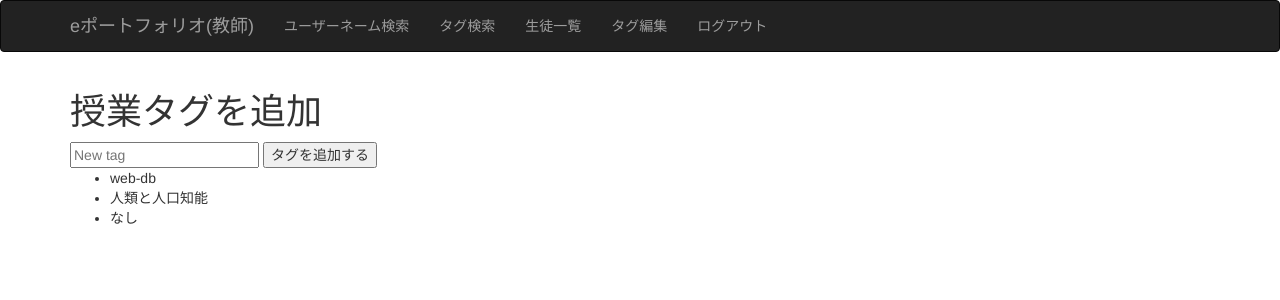
After one commit to furuyashikiiori/Eport-folio, a Flask app: page /tags in a window 1280 px wide. The commit adds this page. Shown: the top 300 px of the page. Run offline with Flask 3, Linux system fonts and the light colour scheme; a user stored in the database is signed in; data comes from the database, SQL or seed files in the repository; both versions use the stored data as it was after the commit; some libraries are stand-ins or nearby versions.

Commit message:
タグ検索

```diff
--- a/app.py
+++ b/app.py
@@ -49,6 +49,23 @@ def create_tables():
             created_at TIMESTAMP DEFAULT CURRENT_TIMESTAMP,
             FOREIGN KEY (portfolio_id) REFERENCES portfolio (id),
             FOREIGN KEY (teacher_id) REFERENCES user (id)
+        )
+    ''')
+    cursor.execute('''
+        CREATE TABLE IF NOT EXISTS tags (
+            id INTEGER PRIMARY KEY AUTOINCREMENT,
+            name TEXT NOT NULL UNIQUE
+        )
+    ''')
+
+    # ポートフォリオとタグの関係を保存するテーブル
+    cursor.execute('''
+        CREATE TABLE IF NOT EXISTS portfolio_tags (
+            portfolio_id INTEGER,
+            tag_id INTEGER,
+            FOREIGN KEY (portfolio_id) REFERENCES portfolio (id),
+            FOREIGN KEY (tag_id) REFERENCES tags (id),
+            PRIMARY KEY (portfolio_id, tag_id)
         )
     ''')
     conn.commit()
@@ -115,29 +132,71 @@ def logout():
     flash('You have been logged out.', 'info')
     return redirect(url_for('index'))
 
-@app.route('/portfolio', methods=['GET', 'POST']) # 1つのポートフォリオを表示
+# @app.route('/portfolio', methods=['GET', 'POST']) # 1つのポートフォリオを表示
+# def portfolio():
+#     if 'user_id' not in session:
+#         flash('You need to be logged in to view this page.', 'danger')
+#         return redirect(url_for('login'))
+
+#     form = PortfolioForm()
+#     if form.validate_on_submit():
+#         title = form.title.data
+#         content = form.content.data
+
+#         conn = get_db_connection()
+#         cursor = conn.cursor()
+#         cursor.execute("INSERT INTO portfolio (user_id, title, content) VALUES (?, ?, ?)",
+#                        (session['user_id'], title, content))
+#         conn.commit()
+#         conn.close()
+
+#         flash('Portfolio entry added!', 'success')
+#         return redirect(url_for('portfolio'))
+
+#     conn = get_db_connection()
+#     cursor = conn.cursor()
+#     cursor.execute("SELECT * FROM portfolio WHERE user_id = ?", (session['user_id'],))
+#     portfolio_rows = cursor.fetchall()
+#     conn.close()
+
+#     portfolios = [Portfolio(row['id'], row['user_id'], row['title'], row['content'], row['created_at'])
+#                   for row in portfolio_rows]
+
+#     return render_template('portfolio.html', form=form, portfolios=portfolios)
+
+@app.route('/portfolio', methods=['GET', 'POST'])
 def portfolio():
     if 'user_id' not in session:
         flash('You need to be logged in to view this page.', 'danger')
         return redirect(url_for('login'))
 
+    conn = get_db_connection()
+    cursor = conn.cursor()
+
+    # フォームにタグの選択肢を追加
     form = PortfolioForm()
+    form.tags.choices = [(tag['id'], tag['name']) for tag in cursor.execute("SELECT * FROM tags").fetchall()]
+
     if form.validate_on_submit():
         title = form.title.data
         content = form.content.data
 
-        conn = get_db_connection()
-        cursor = conn.cursor()
+        # ポートフォリオの作成
         cursor.execute("INSERT INTO portfolio (user_id, title, content) VALUES (?, ?, ?)",
                        (session['user_id'], title, content))
+        portfolio_id = cursor.lastrowid
+
+        # 選択されたタグを保存
+        for tag_id in form.tags.data:
+            cursor.execute("INSERT INTO portfolio_tags (portfolio_id, tag_id) VALUES (?, ?)",
+                           (portfolio_id, tag_id))
+
         conn.commit()
         conn.close()
 
         flash('Portfolio entry added!', 'success')
         return redirect(url_for('portfolio'))
 
-    conn = get_db_connection()
-    cursor = conn.cursor()
     cursor.execute("SELECT * FROM portfolio WHERE user_id = ?", (session['user_id'],))
     portfolio_rows = cursor.fetchall()
     conn.close()
@@ -238,6 +297,46 @@ def teacher_dashboard():
 
     return render_template('teacher_dashboard.html', form=form, students=students)
 
+# @app.route('/teacher_dashboard', methods=['GET', 'POST'])
+# def teacher_dashboard():
+#     if 'user_id' not in session:
+#         flash('You need to be logged in to view this page.', 'danger')
+#         return redirect(url_for('login'))
+
+#     conn = get_db_connection()
+#     cursor = conn.cursor()
+
+#     form = SearchForm()
+#     form.tags.choices = [(tag['id'], tag['name']) for tag in cursor.execute("SELECT * FROM tags").fetchall()]
+
+#     students = []
+
+#     if form.validate_on_submit():
+#         search_query = form.search_query.data
+#         selected_tags = form.tags.data
+
+#         # 基本的なユーザーネーム検索
+#         cursor.execute("SELECT * FROM user WHERE username LIKE ?", ('%' + search_query + '%',))
+#         students = cursor.fetchall()
+
+#         # タグによる絞り込み
+#         if selected_tags:
+#             tag_placeholders = ','.join('?' for _ in selected_tags)
+#             query = f'''
+#                 SELECT DISTINCT u.*
+#                 FROM user u
+#                 JOIN portfolio p ON u.id = p.user_id
+#                 JOIN portfolio_tags pt ON p.id = pt.portfolio_id
+#                 WHERE pt.tag_id IN ({tag_placeholders})
+#                   AND u.username LIKE ?
+#             '''
+#             cursor.execute(query, (*selected_tags, '%' + search_query + '%'))
+#             students = cursor.fetchall()
+
+#     conn.close()
+
+#     return render_template('teacher_dashboard.html', form=form, students=students)
+
 @app.route('/students_list') # 生徒一覧
 def students_list():
     if 'user_id' not in session or session.get('role') != 'teacher':
@@ -294,6 +393,14 @@ def show_portfolio_with_comment(portfolio_id):
 
     portfolio = Portfolio(portfolio_row['id'], portfolio_row['user_id'], portfolio_row['title'], portfolio_row['content'], portfolio_row['created_at'])
 
+    cursor.execute('''
+        SELECT tags.name
+        FROM tags
+        JOIN portfolio_tags ON tags.id = portfolio_tags.tag_id
+        WHERE portfolio_tags.portfolio_id = ?
+    ''', (portfolio_id,))
+    tags = cursor.fetchall()
+
     cursor.execute("SELECT * FROM comments WHERE portfolio_id = ?", (portfolio_id,))
     comments = cursor.fetchall()
 
@@ -314,7 +421,7 @@ def show_portfolio_with_comment(portfolio_id):
     else:
         template = 'portfolio_detail.html'
 
-    return render_template(template, portfolio=portfolio, comments=comments, form=form)
+    return render_template(template, portfolio=portfolio, comments=comments, tags=tags, form=form)
 
 @app.route('/portfolio/<int:portfolio_id>/edit', methods=['GET', 'POST']) # ポートフォリオ編集
 def edit_portfolio(portfolio_id):
@@ -366,5 +473,192 @@ def delete_portfolio(portfolio_id):
     flash('Portfolio has been deleted!', 'success')
     return redirect(url_for('portfolio'))
 
+# タグを管理するルート（教師専用）
+@app.route('/tags', methods=['GET', 'POST'])
+def manage_tags():
+    if 'user_id' not in session or session.get('role') != 'teacher':
+        flash('You need to be logged in as a teacher to manage tags.', 'danger')
+        return redirect(url_for('login'))
+
+    conn = get_db_connection()
+    cursor = conn.cursor()
+
+    if request.method == 'POST':
+        tag_name = request.form['tag_name']
+        cursor.execute("INSERT INTO tags (name) VALUES (?)", (tag_name,))
+        conn.commit()
+        flash('Tag added!', 'success')
+
+    cursor.execute("SELECT * FROM tags")
+    tags = cursor.fetchall()
+    conn.close()
+
+    return render_template('manage_tags.html', tags=tags)
+
+# ポートフォリオにタグを追加するルート（生徒専用）
+@app.route('/portfolio/<int:portfolio_id>/tags', methods=['GET', 'POST'])
+def add_tags_to_portfolio(portfolio_id):
+    if 'user_id' not in session or session.get('role') != 'student':
+        flash('You need to be logged in as a student to add tags.', 'danger')
+        return redirect(url_for('login'))
+
+    conn = get_db_connection()
+    cursor = conn.cursor()
+
+    if request.method == 'POST':
+        selected_tags = request.form.getlist('tag_ids')
+        cursor.execute("DELETE FROM portfolio_tags WHERE portfolio_id = ?", (portfolio_id,))
+        for tag_id in selected_tags:
+            cursor.execute("INSERT INTO portfolio_tags (portfolio_id, tag_id) VALUES (?, ?)", (portfolio_id, tag_id))
+        conn.commit()
+        flash('Tags updated!', 'success')
+
+    cursor.execute("SELECT * FROM tags")
+    tags = cursor.fetchall()
+
+    cursor.execute("SELECT tag_id FROM portfolio_tags WHERE portfolio_id = ?", (portfolio_id,))
+    portfolio_tags = [tag['tag_id'] for tag in cursor.fetchall()]
+    conn.close()
+
+    return render_template('add_tags_to_portfolio.html', tags=tags, portfolio_tags=portfolio_tags)
+
+# タグによる検索のルート（教師専用）
+@app.route('/search_by_tag', methods=['GET', 'POST'])
+def search_by_tag():
+    if 'user_id' not in session or session.get('role') != 'teacher':
+        flash('You need to be logged in as a teacher to search by tags.', 'danger')
+        return redirect(url_for('login'))
+
+    conn = get_db_connection()
+    cursor = conn.cursor()
+
+    if request.method == 'POST':
+        selected_tag_id = request.form['tag_id']
+        cursor.execute('''
+            SELECT portfolio.* FROM portfolio
+            INNER JOIN portfolio_tags ON portfolio.id = portfolio_tags.portfolio_id
+            WHERE portfolio_tags.tag_id = ?
+        ''', (selected_tag_id,))
+        portfolios = cursor.fetchall()
+    else:
+        portfolios = []
+
+    cursor.execute("SELECT * FROM tags")
+    tags = cursor.fetchall()
+    conn.close()
+
+    return render_template('search_by_tag.html', portfolios=portfolios, tags=tags)
+
+# @app.route('/view_portfolio_by_tag/<int:portfolio_id>', methods=['GET', 'POST'])
+# def view_portfolio_by_tag(portfolio_id):
+#     if 'user_id' not in session:
+#         flash('You need to be logged in to view this page.', 'danger')
+#         return redirect(url_for('login'))
+
+#     conn = get_db_connection()
+#     cursor = conn.cursor()
+
+#     cursor.execute("SELECT * FROM portfolio WHERE id = ?", (portfolio_id,))
+#     portfolio_row = cursor.fetchone()
+
+#     if not portfolio_row:
+#         flash('Portfolio not found.', 'danger')
+#         conn.close()
+#         return redirect(url_for('search_by_tag'))
+
+#     portfolio = {
+#         'id': portfolio_row['id'],
+#         'user_id': portfolio_row['user_id'],
+#         'title': portfolio_row['title'],
+#         'content': portfolio_row['content'],
+#         'created_at': portfolio_row['created_at']
+#     }
+
+#     cursor.execute("SELECT * FROM comments WHERE portfolio_id = ?", (portfolio_id,))
+#     comments = cursor.fetchall()
+
+#     form = CommentForm()
+#     if form.validate_on_submit():
+#         comment_text = form.comment.data
+#         rating = form.rating.data
+#         cursor.execute(
+#             "INSERT INTO comments (portfolio_id, teacher_id, comment, rating) VALUES (?, ?, ?, ?)",
+#             (portfolio_id, session['user_id'], comment_text, rating)
+#         )
+#         conn.commit()
+#         flash('Comment added!', 'success')
+#         return redirect(url_for('view_portfolio_by_tag', portfolio_id=portfolio_id))
+
+#     conn.close()
+
+#     if session.get('role') == 'teacher':
+#         template = 'teacher_portfolio_detail.html'
+#     else:
+#         template = 'portfolio_detail.html'
+
+#     return render_template(template, portfolio=portfolio, comments=comments, form=form)
+
+@app.route('/view_portfolio_by_tag/<int:portfolio_id>', methods=['GET', 'POST'])
+def view_portfolio_by_tag(portfolio_id):
+    if 'user_id' not in session:
+        flash('You need to be logged in to view this page.', 'danger')
+        return redirect(url_for('login'))
+
+    conn = get_db_connection()
+    cursor = conn.cursor()
+
+    cursor.execute("SELECT * FROM portfolio WHERE id = ?", (portfolio_id,))
+    portfolio_row = cursor.fetchone()
+
+    if not portfolio_row:
+        flash('Portfolio not found.', 'danger')
+        conn.close()
+        return redirect(url_for('search_by_tag'))
+
+    portfolio = {
+        'id': portfolio_row['id'],
+        'user_id': portfolio_row['user_id'],
+        'title': portfolio_row['title'],
+        'content': portfolio_row['content'],
+        'created_at': portfolio_row['created_at']
+    }
+
+    cursor.execute('''
+        SELECT tags.name
+        FROM tags
+        JOIN portfolio_tags ON tags.id = portfolio_tags.tag_id
+        WHERE portfolio_tags.portfolio_id = ?
+    ''', (portfolio_id,))
+    tags = cursor.fetchall()
+
+    print(tags)  # デバッグ出力
+
+    cursor.execute("SELECT * FROM comments WHERE portfolio_id = ?", (portfolio_id,))
+    comments = cursor.fetchall()
+
+    form = CommentForm()
+    if form.validate_on_submit():
+        comment_text = form.comment.data
+        rating = form.rating.data
+        cursor.execute(
+            "INSERT INTO comments (portfolio_id, teacher_id, comment, rating) VALUES (?, ?, ?, ?)",
+            (portfolio_id, session['user_id'], comment_text, rating)
+        )
+        conn.commit()
+        flash('Comment added!', 'success')
+        return redirect(url_for('view_portfolio_by_tag', portfolio_id=portfolio_id))
+
+    conn.close()
+
+    if session.get('role') == 'teacher':
+        template = 'teacher_portfolio_detail.html'
+    else:
+        template = 'portfolio_detail.html'
+
+    return render_template(template, portfolio=portfolio, comments=comments, form=form, tags=tags)
+
+# if __name__ == '__main__':
+#     app.run(debug=True, host='127.0.0.1')  # ポートオプション-デフォルトの5000を使用
+
 if __name__ == '__main__':
-    app.run(debug=True, host='127.0.0.1')  # ポートオプション-デフォルトの5000を使用
+    app.run(host='0.0.0.0', port=5003)  # ここでポート番号を変更
--- /dev/null
+++ b/config.py
@@ -0,0 +1,5 @@
+import os
+
+class Config:
+    SECRET_KEY = os.environ.get('SECRET_KEY') or 'you-will-never-guess'
+    WTF_CSRF_ENABLED = True
--- a/forms.py
+++ b/forms.py
@@ -1,5 +1,5 @@
 from flask_wtf import FlaskForm
-from wtforms import StringField, PasswordField, SubmitField, TextAreaField, SelectField
+from wtforms import StringField, PasswordField, SubmitField, TextAreaField, SelectField, SelectMultipleField
 from wtforms.validators import DataRequired, Length
 
 class RegistrationForm(FlaskForm):
@@ -16,6 +16,7 @@ class LoginForm(FlaskForm):
 class PortfolioForm(FlaskForm):
     title = StringField('タイトル', validators=[DataRequired(), Length(max=128)])
     content = TextAreaField('概要', validators=[DataRequired()])
+    tags = SelectMultipleField('タグ', coerce=int)
     submit = SubmitField('保存')
 
 class ProfileEditForm(FlaskForm):
@@ -28,6 +29,7 @@ class ProfileEditForm(FlaskForm):
 
 class SearchForm(FlaskForm):
     search_query = StringField('username', validators=[DataRequired()])
+    tags = SelectMultipleField('Tags', coerce=int)
     submit = SubmitField('検索')
 
 class CommentForm(FlaskForm):
--- a/templates/base2.html
+++ b/templates/base2.html
@@ -27,9 +27,13 @@
             <li><a href="{{ url_for('login') }}">ログイン</a></li>
             {% else %}
             <li>
-              <a href="{{ url_for('teacher_dashboard') }}">ダッシュボード</a>
+              <a href="{{ url_for('teacher_dashboard') }}"
+                >ユーザーネーム検索</a
+              >
             </li>
+            <li><a href="{{ url_for('search_by_tag') }}">タグ検索</a></li>
             <li><a href="{{ url_for('students_list') }}">生徒一覧</a></li>
+            <li><a href="{{ url_for('manage_tags') }}">タグ編集</a></li>
             <li><a href="{{ url_for('logout') }}">ログアウト</a></li>
             {% endif %}
           </ul>
--- /dev/null
+++ b/templates/manage_tags.html
@@ -0,0 +1,15 @@
+{% extends "base2.html" %} {% block title %}ホーム{% endblock %} {% block
+content %}
+<div>
+  <h1>授業タグを追加</h1>
+  <form method="POST">
+    <input type="text" name="tag_name" placeholder="New tag" required />
+    <button type="submit">タグを追加する</button>
+  </form>
+  <ul>
+    {% for tag in tags %}
+    <li>{{ tag['name'] }}</li>
+    {% endfor %}
+  </ul>
+</div>
+{% endblock %}
--- a/templates/portfolio.html
+++ b/templates/portfolio.html
@@ -6,6 +6,7 @@
     {{ form.hidden_tag() }}
     <div>{{ form.title.label }} {{ form.title }}</div>
     <div>{{ form.content.label }} {{ form.content }}</div>
+    <div>{{ form.tags.label }} {{ form.tags }}</div>
     <div>{{ form.submit() }}</div>
   </form>
   {% for portfolio in portfolios %}
--- a/templates/teacher_dashboard.html
+++ b/templates/teacher_dashboard.html
@@ -4,8 +4,10 @@ content %}
   <h1>生徒検索</h1>
   <p>ユーザーネームを入力してください</p>
   <form method="POST" action="{{ url_for('teacher_dashboard') }}">
-    {{ form.hidden_tag() }} {{ form.search_query.label }} {{ form.search_query()
-    }} {{ form.submit() }}
+    {{ form.hidden_tag() }}
+    <div>{{ form.search_query.label }} {{ form.search_query() }}</div>
+    <!-- <div>{{ form.tags.label }} {{ form.tags() }}</div> -->
+    <div>{{ form.submit() }}</div>
   </form>
   <ul>
     {% for student in students %}
```
Also changed, not shown: models.py (+0 -21 lines), templates/portfolio_detail.html (+8 -0 lines), templates/search_by_tag.html (added, +24 -0 lines), templates/teacher_portfolio_detail.html (+8 -0 lines), eportfolio.db.
